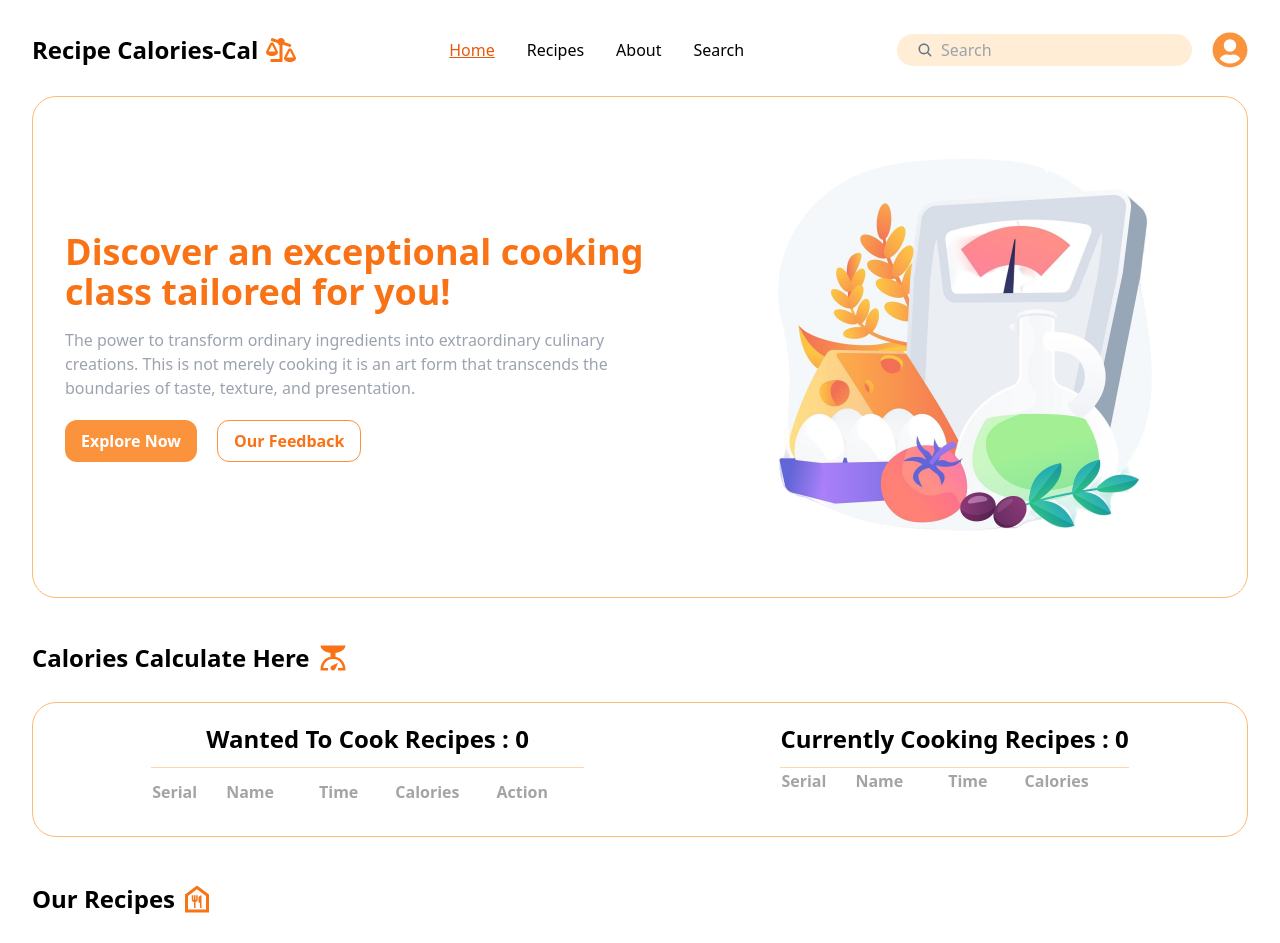
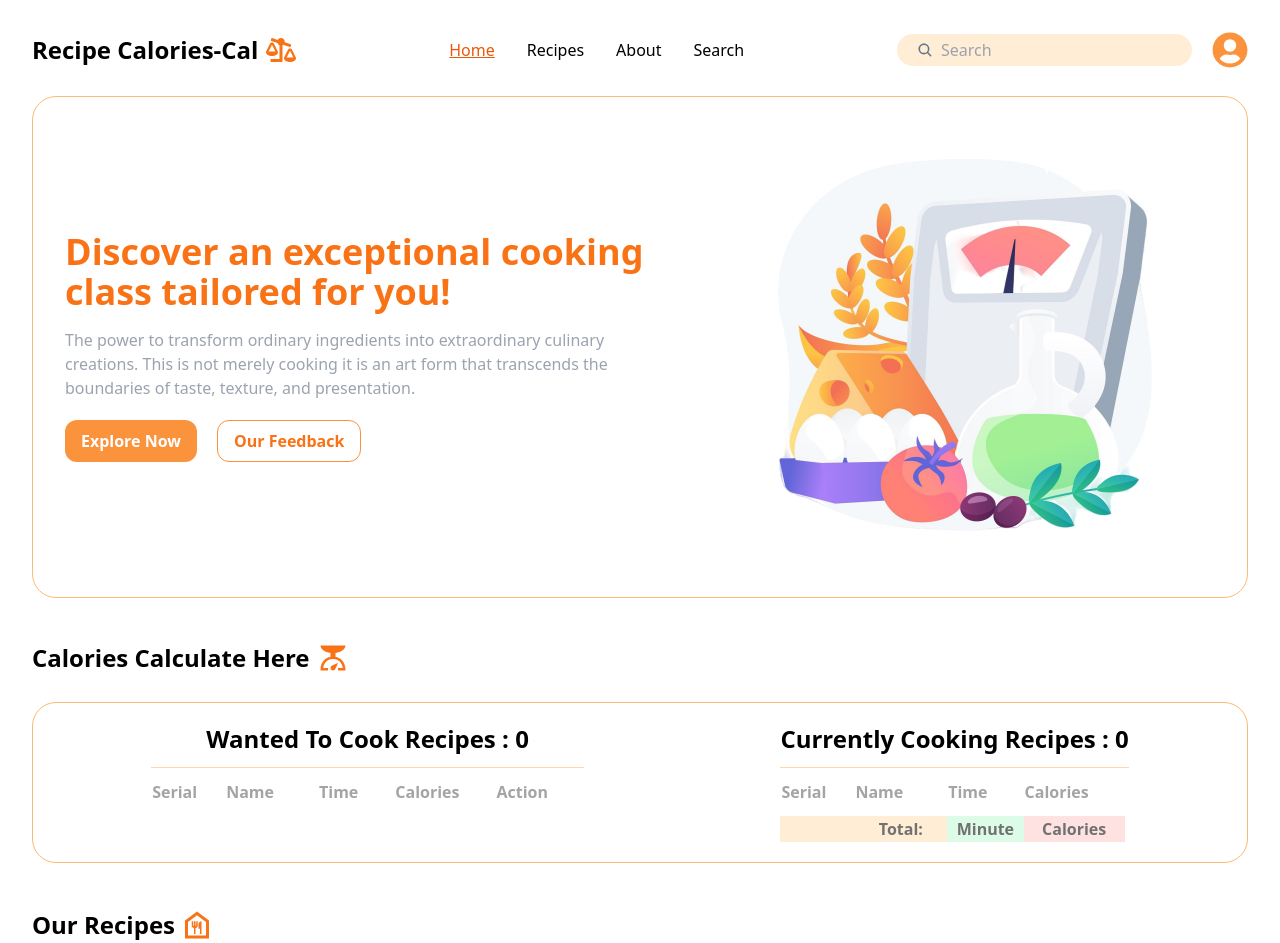
Before and after one commit to sadia-tasnim-dev/Calories-Calculator, a React (Vite) app in the folder recipies-calories-calculator/: page / in a window 1280 px wide. Shown: the top 943 px of the page. Built offline with nearby package versions, Linux system fonts and the light colour scheme.

Commit message:
Current Cooking implemented

```diff
--- a/recipies-calories-calculator/src/Components/All-Recipes/AllRecipes.jsx
+++ b/recipies-calories-calculator/src/Components/All-Recipes/AllRecipes.jsx
@@ -24,13 +24,11 @@ export const AllRecipes = () => {
         return;
       }
     }
-    const favRecipes = [...addWantCook, recipe];
-    setAddWantCook(favRecipes);
+    setAddWantCook([...addWantCook, recipe]);
   };
 
-  const handleAddCurrentCook = (recipe) => {
-    const CurrentRecipe = [...addCurrentCook, recipe];
-    setAddCurrentCook(CurrentRecipe);
+  const AddCurrentCook = (recipe) => {
+    setAddCurrentCook([...addCurrentCook, recipe]);
   };
 
   return (
@@ -44,9 +42,9 @@ export const AllRecipes = () => {
       <div className="flex justify-around border border-solid border-orange-300 rounded-3xl p-5">
         <WantCook
           addWantCook={addWantCook}
-          handleAddCurrentCook={handleAddCurrentCook}
+          AddCurrentCook={AddCurrentCook}
         ></WantCook>
-        <CurrentCook addCurrentCook={addCurrentCook}></CurrentCook>
+        <CurrentCook addCurrentCook={addCurrentCook} />
       </div>
       <h1 className="flex items-center gap-1 text-2xl font-bold mt-11">
         Our Recipes
--- a/recipies-calories-calculator/src/Components/CurrentCook/CurrentCook.jsx
+++ b/recipies-calories-calculator/src/Components/CurrentCook/CurrentCook.jsx
@@ -1,21 +1,38 @@
 export const CurrentCook = ({ addCurrentCook }) => {
-  console.log(addCurrentCook);
   return (
     <div>
       <h1 className="text-center text-2xl font-semibold border-b border-orange-200 pb-3">
         Currently Cooking Recipes : {addCurrentCook.length}
       </h1>
-      {addCurrentCook.map((cook, index) => (
-        <li key={index}>{cook.recipeName}</li>
-      ))}
 
       <table className=" text-[#a5a4a4]">
         <thead>
-          <th className="pr-7 pb-3">Serial</th>
-          <th className="pr-11 pb-3">Name</th>
-          <th className="pr-9 pb-3">Time</th>
-          <th className="pr-9 pb-3">Calories</th>
+          <th className="pr-7 py-3">Serial</th>
+          <th className="pr-11 py-3">Name</th>
+          <th className="pr-9 py-3">Time</th>
+          <th className="pr-9 py-3">Calories</th>
         </thead>
+        <tbody>
+          {addCurrentCook.map((wantCook, index) => (
+            <tr
+              className={`${index % 2 === 0 ? "bg-gray-100 " : "bg-white"}`}
+              key={index}
+            >
+              <td className="pr-7 px-2 py-3">{index + 1}</td>
+              <td className="pr-11">{wantCook.recipeName}</td>
+              <td className="pr-9">{wantCook.preparingTime} Minutes</td>
+              <td className="pr-9">{wantCook.calories} Calories</td>
+            </tr>
+          ))}
+          <tr className=" bg-orange-100 text-[#727171] rounded-r-full font-bold">
+            <td></td>
+            <td className="text-center">Total: </td>
+            <td className="bg-green-100 text-center"> Minute</td>
+            <td className="bg-red-100 text-center">
+              <div> Calories</div>
+            </td>
+          </tr>
+        </tbody>
       </table>
     </div>
   );
--- a/recipies-calories-calculator/src/Components/WantCook/WantCook.jsx
+++ b/recipies-calories-calculator/src/Components/WantCook/WantCook.jsx
@@ -1,4 +1,7 @@
-export const WantCook = ({ addWantCook, handleAddCurrentCook }) => {
+export const WantCook = ({ addWantCook, AddCurrentCook }) => {
+  const handleAddCurrentCook = (recipe) => {
+    AddCurrentCook(recipe);
+  };
   return (
     <div>
       <h1 className="text-center text-2xl font-semibold border-b border-orange-200 pb-3">
@@ -25,7 +28,7 @@ export const WantCook = ({ addWantCook, handleAddCurrentCook }) => {
               <td className="pr-9">{wantCook.calories} Calories</td>
               <td className="pr-9">
                 <button
-                  onClick={() => handleAddCurrentCook(addWantCook)}
+                  onClick={() => handleAddCurrentCook(wantCook)}
                   className="bg-orange-400 text-white font-bold py-1 px-3 rounded-full"
                 >
                   Preparing
```
